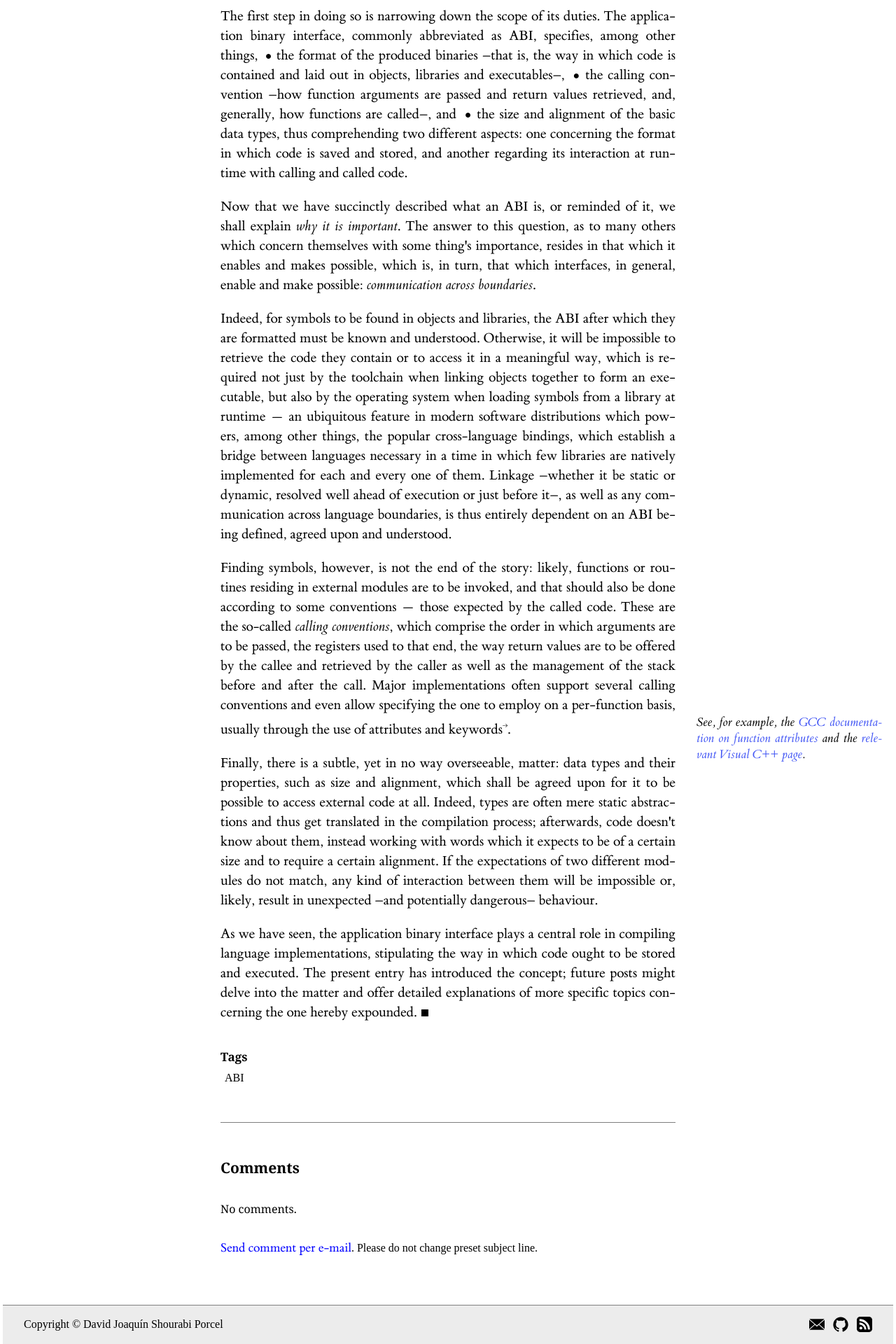
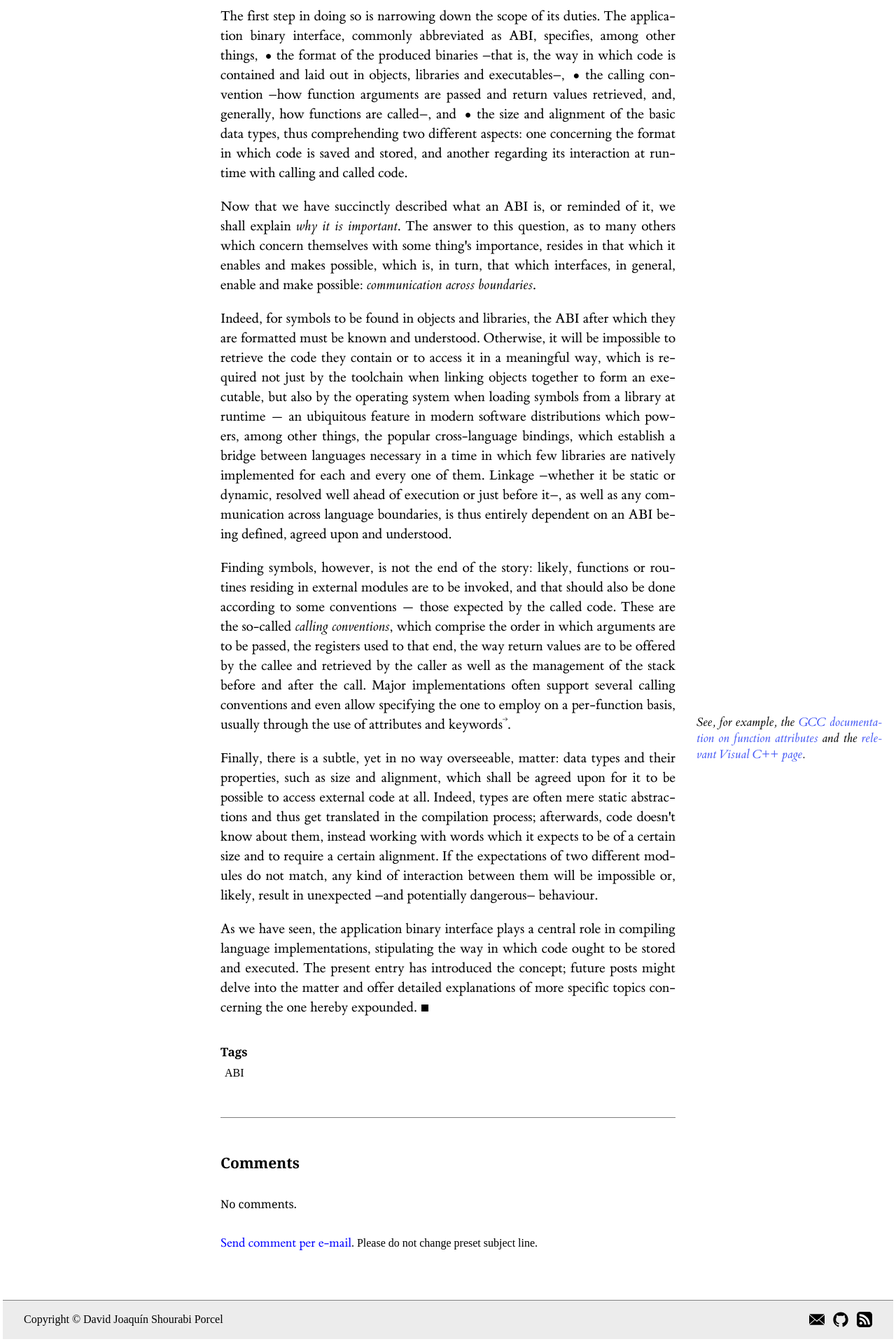
Before and after one commit to kalrish/blog, a Jekyll site: the page built from en/interests/programming/_posts/2018-02-10-whatsanabi.html, in a window 1280 px wide. Shown: the part 657-2577 px from the top of the page at 70% size. Built offline with Jekyll 4.4.1, drawn with Linux system fonts in a browser that asks for light colours.

Commit message:
Remove space sidenote marks add above the line
This was caused by the `vertical-align: supper` property. By using
relative positioning instead, we get rid of that annoying space added
before the line containing the note reference.

It would be nice to get rid of it for footnote marks as well.

```diff
--- a/_sass/post.scss
+++ b/_sass/post.scss
@@ -122,11 +122,16 @@ main {
 
 .note-ref {
 	font-size: smaller;
+}
+
+.note-ref-foot {
 	vertical-align: super;
 }
 
 .note-ref-side {
 	width: 7px;
+	position: relative;
+	bottom: .55em;
 }
 
 .sidenote {
```
